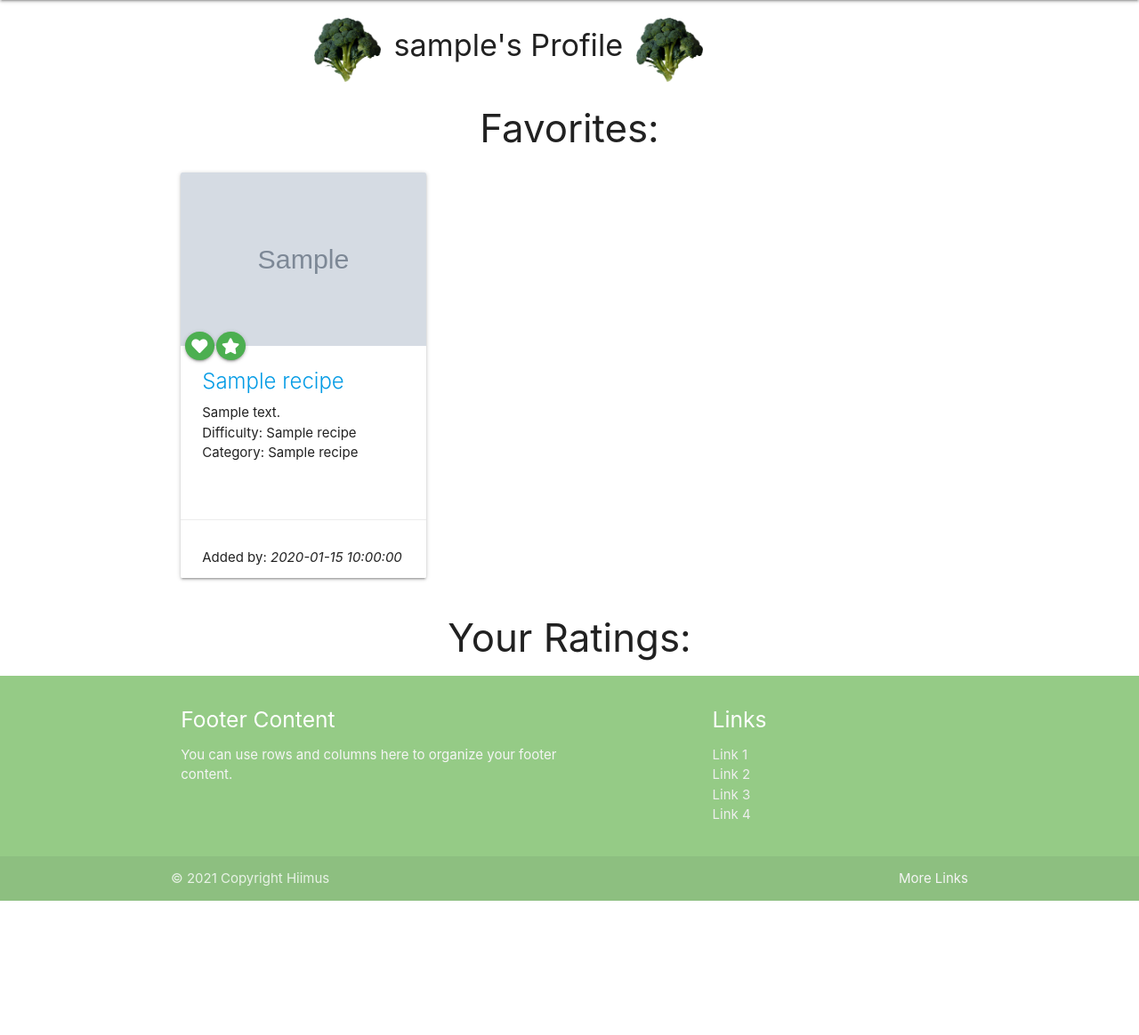
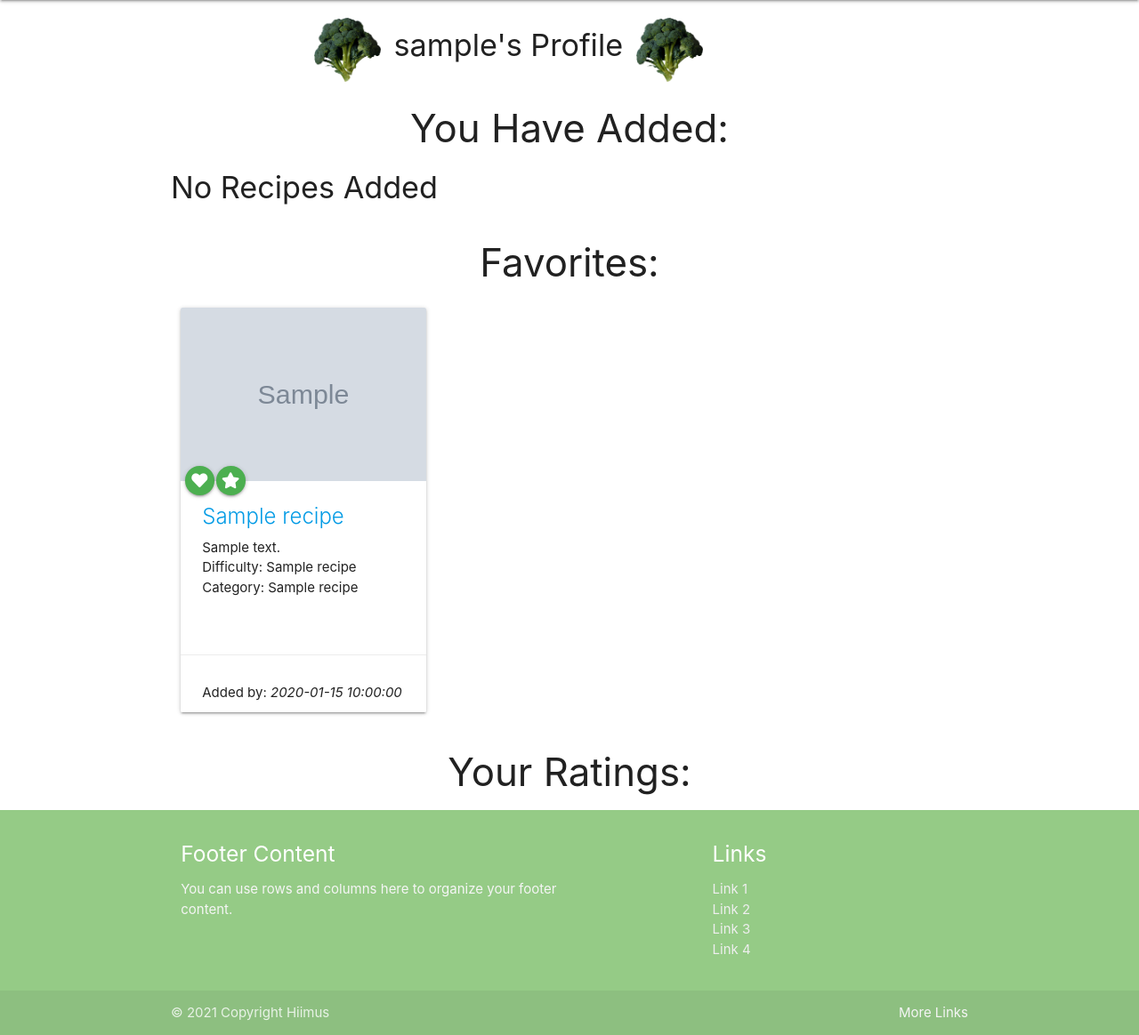
Before and after one commit to Hiimus/veggie-time, a Flask app: page /profile/1 in a window 1280 px wide. Shown: the part 64-1228 px from the top of the page at 89% size. Before the commit the page ends 1077 px from the top, so only its background shows below. Run offline with Flask 2, Linux system fonts and the light colour scheme; the visitor is signed in with stand-in values (Sample User, id 1); grey boxes marked "Sample" are stand-in pictures; a database or web service that is not in the repository returns one stand-in record (values such as "Sample title"); some libraries are stand-ins or nearby versions.

Commit message:
Added a an overview of added recipes to profile page

```diff
--- a/app.py
+++ b/app.py
@@ -86,6 +86,7 @@ def search():
 @app.route("/sort_category", methods=["GET", "POST"])
 def sort_category():
     category = request.args.get("category_name")
+    print(category)
     recipes = list(
                 mongo.db.recipes.find(
                     {"category_name": category}))
@@ -161,8 +162,14 @@ def profile(username):
         username = mongo.db.users.find_one(
             {"username": session["user"]})["username"]
         recipes = list(mongo.db.recipes.find({"liked_by": session["user"]}))
+        real_recipes = list(
+            mongo.db.recipes.find({"created_by": session["user"]}))
+        created_recipes = mongo.db.recipes.find_one(
+            {"created_by": session["user"]},
+            {"created_by": 1, "_id": 0})
         return render_template(
-            "profile.html", username=username, recipes=recipes)
+            "profile.html", username=username, recipes=recipes,
+            created_recipes=created_recipes, real_recipes=real_recipes)
 
 
 @app.route("/profile/<username>/<recipe_id>", methods=["GET", "POST"])
--- a/templates/profile.html
+++ b/templates/profile.html
@@ -8,6 +8,69 @@
             <img class="img-profile" src="{{ url_for('static', filename='img/broccoli.png') }}" alt="broccoli"><h4 class="center-align profile-name">{{ username }}'s Profile</h4><img class="img-profile" src="{{ url_for('static', filename='img/broccoli.png') }}" alt="broccoli">
         </div>
     </div>
+
+    <h3 class="center-align">You Have Added:</h3>
+
+    {% if created_recipes|length > 0 %}
+    <div class="row row-test">
+      {% for recipe in real_recipes %}
+        {% if session.user|lower == recipe.created_by|lower %}
+        <a href="{{ url_for('view_recipe', recipe_id=recipe._id) }}">
+          <div class="col s12 m6 l4">
+            <div class="card">
+              <div class="card-image">
+                <!-- if image url exists, use that-->
+                {% if recipe.recipe_img %}
+                <img src="{{ recipe.recipe_img }}">
+                <!-- else, use default image -->
+                {% else %}
+                <img src="{{ url_for('static', filename='img/vegetables1.jpg') }}" alt="Vegetables">
+                {% endif %}
+                <form action="{{ url_for('add_favorite', username=session['user'], recipe_id=recipe._id) }}"
+                  method="POST">
+                  <button type="submit" id="heart_btn"
+                    class="btn tooltipped btn-floating halfway-fab green modal-trigger btn-small" data-position="bottom"
+                    data-tooltip="Add to Favorites"><i class="fas fa-heart"></i></button>
+                </form>
+                <a href="" id="rate_btn" class="btn tooltipped btn-floating halfway-fab green modal-trigger btn-small"
+                  data-position="bottom" data-tooltip="Give a Rating"><i class="fas fa-star"></i></a>
+              </div>
+
+              <div class="card-content">
+                <a href="{{ url_for('view_recipe', recipe_id=recipe._id) }}"
+                  class="card-title">{{ recipe.recipe_name }}</a>
+                <p>{{ recipe.recipe_description }}</p>
+                <p>Difficulty: {{ recipe.difficulty_name }}</p>
+                <p>Category: {{ recipe.category_name }}</p>
+              </div>
+              {% if session.user|lower == recipe.created_by|lower %}
+              <div class="card-action center-align">
+                <form action="{{ url_for('remove_favorite', recipe_id=recipe._id) }}" method="POST">
+                  <button type="submit" id="delete-btn-view" data-target="modal1"
+                    class="btn tooltipped green modal-trigger btn-small delete-btn" data-position="bottom"
+                    data-tooltip="Remove Recipe"><i class="fas fa-trash"></i></button>
+                  <a href="{{ url_for('edit_recipe', recipe_id=recipe._id) }}" id="edit-btn-view"
+                    class="btn tooltipped green btn-small" data-position="bottom"
+                    data-tooltip="Edit Recipe"><i class="far fa-edit"></i></a>
+                </form>
+              </div>
+              {% else %}
+              <div class="card-action card-action-profile">
+                <p>Added by: <em>{{ recipe.created_by }}</em></p>
+              </div>
+              {% endif %}
+            </div>
+          </div>
+        </a>
+        {% else %}
+          <h4>No Recipes Added</h4>
+        {% endif %}
+
+      {% endfor %}
+    </div>
+    {% else %}
+    <h4>No Results Found</h4>
+    {% endif %}
 
     <h3 class="center-align">Favorites:</h3>
 
@@ -64,7 +127,7 @@
       {% endfor %}
     </div>
     {% else %}
-    <h4>No Results Found</h4>
+    <h4>No Favorites Added</h4>
     {% endif %}
 
     <h3 class="center-align">Your Ratings:</h3>
```
